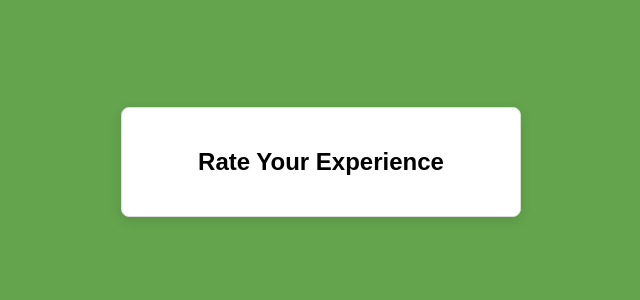
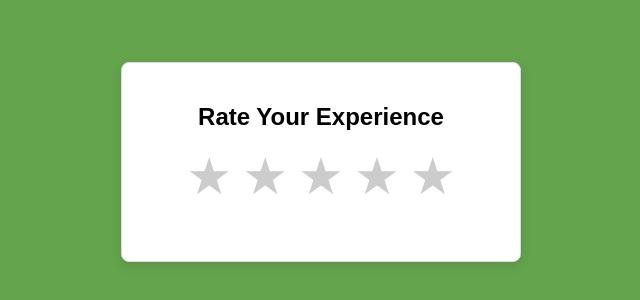
Before and after one commit to aegon78/react-app, a React (Vite) app: page / in a window 1280 px wide. Shown: the part 238-538 px from the top of the page, without its empty margins (319-959 px from the left). Built offline with nearby package versions, Linux system fonts and the light colour scheme.

Commit message:
react basics

```diff
--- a/src/components/Rating.jsx
+++ b/src/components/Rating.jsx
@@ -1,9 +1,25 @@
 const Rating = ()=> {
+
+    const clicked = (index) => console.log(`star ${index} was clicked`)
+
+    const hovered = (direction, index) => console.log('Hovered', direction, index)
     return (
 
         <div className="rating-container">
             <h2>Rate Your Experience</h2>
-
+            <div className="stars">
+                {[1,2,3,4,5].map((star, index)=>(
+                    <span
+                        onClick={()=> clicked(index)}
+                        onMouseEnter={()=> hovered('enter', index)}
+                        onMouseLeave={()=> hovered('leave', index)}
+                        key={ star }
+                        className="star"
+                    >
+                        { '\u2605' }
+                    </span>
+                ))}
+            </div>
         </div>
     )
 }
--- a/src/index.css
+++ b/src/index.css
@@ -33,7 +33,8 @@ body {
 
 .star{
   transition: color 0.2s ease-in-out;
-  color: #ccc
+  color: #ccc;
+  font-size: 3.2rem;
 }
 
 .star.active{
```
